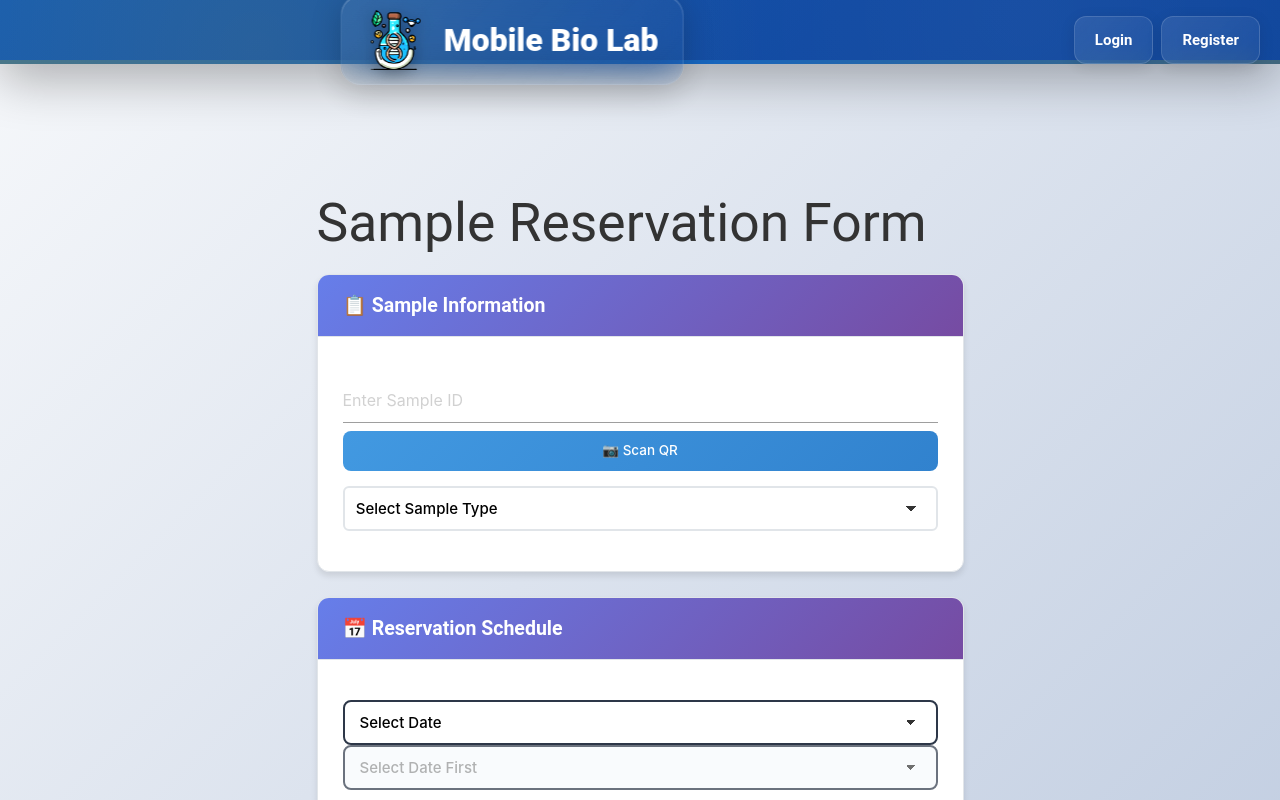
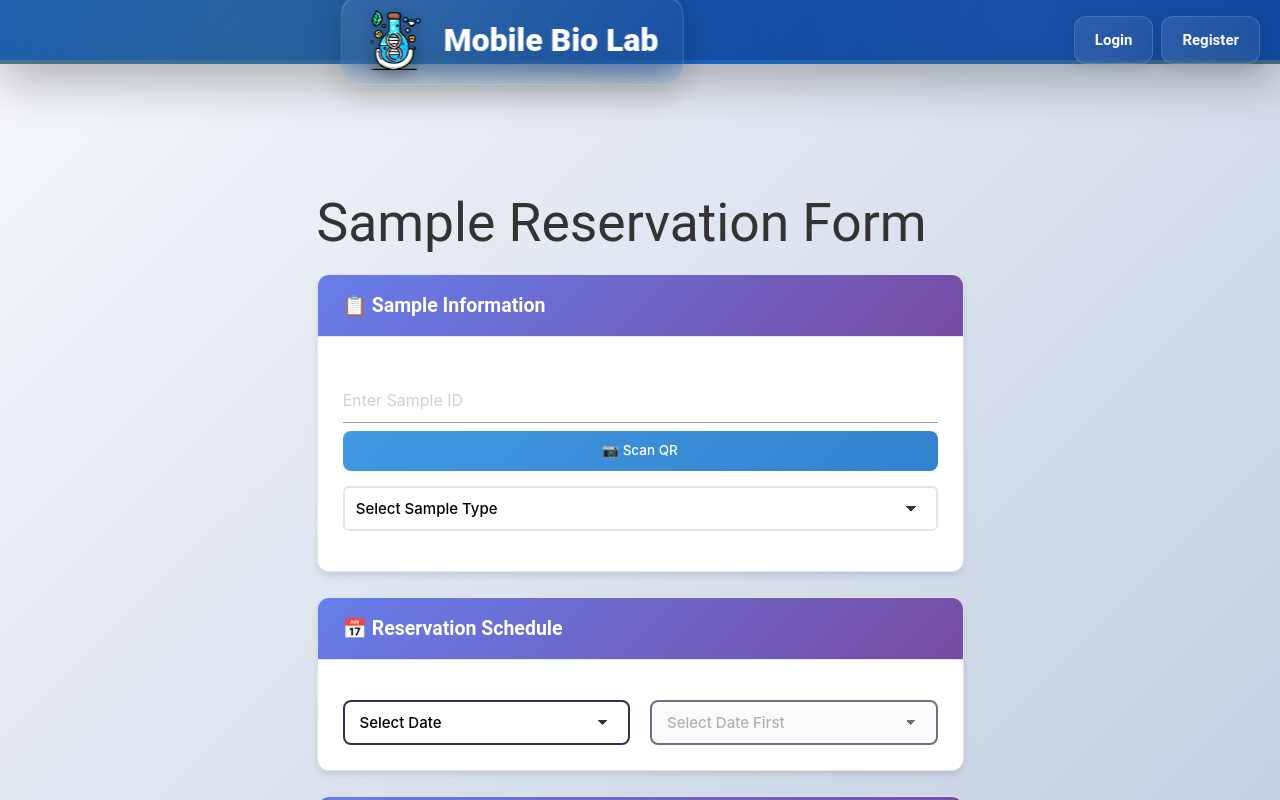
Before and after one commit to Romi-2/Mobile-Bio-Lab-Fullstack, a React (Vite) app in the folder Frontend/Mobile-Bio-Lab/: page /reservation in a window 1280 px wide. Built offline with nearby package versions, Linux system fonts and the light colour scheme.

Commit message:
update reservation page

```diff
--- a/Frontend/Mobile-Bio-Lab/src/pages/Reservationpage.tsx
+++ b/Frontend/Mobile-Bio-Lab/src/pages/Reservationpage.tsx
@@ -211,6 +211,7 @@ const ReservationPage: React.FC = () => {
               <h3>📅 Reservation Schedule</h3>
             </div>
             <div className="card-body">
+                <div className="form-row">
               <select
                 className="form-dropdown"
                 value={selectedDate}
@@ -241,6 +242,7 @@ const ReservationPage: React.FC = () => {
                   </option>
                 ))}
               </select>
+            </div>
             </div>
           </div>
 
```
